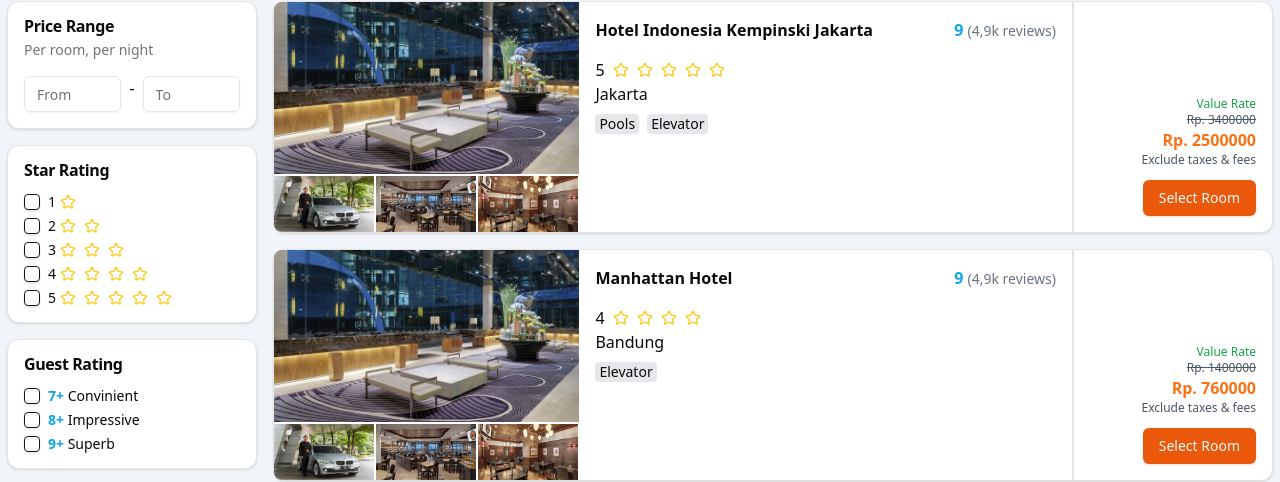
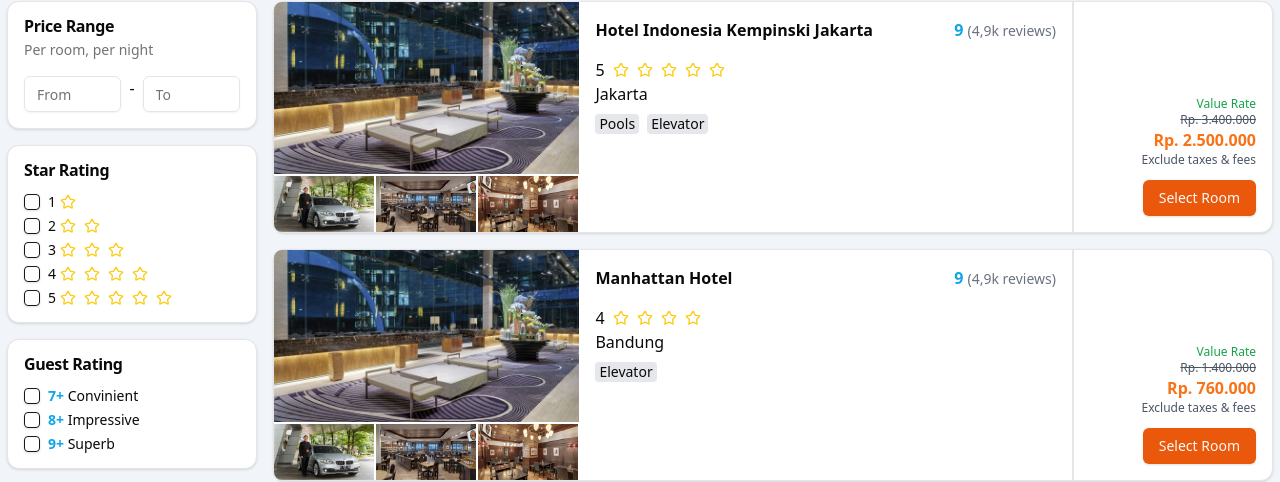
Before and after one commit to kanzff/DNA-Travel, a Next.js app: page /hotel in a window 1280 px wide. Shown: the part 219-701 px from the top of the page. Built offline with nearby package versions, Linux system fonts and the light colour scheme.

Commit message:
price filter

```diff
--- a/app/hotel/hotel-card.tsx
+++ b/app/hotel/hotel-card.tsx
@@ -71,8 +71,8 @@
         </div>
         <div className='w-[200px] flex flex-col justify-end p-4 items-end'>
           <p className='text-xs text-green-600'>Value Rate</p>
-          <p className='text-gray-600 text-xs line-through'>Rp. {hotel.old_price}</p>
-          <p className='text-orange-500 font-semibold'>Rp. {hotel.price}</p>
+          <p className='text-gray-600 text-xs line-through'>Rp. {Number(hotel.old_price).toLocaleString("id-ID").replace(/,/g, ".")}</p>
+          <p className='text-orange-500 font-semibold'>Rp. {Number(hotel.price).toLocaleString("id-ID").replace(/,/g, ".")}</p>
           <p className='text-gray-600 text-xs'>Exclude taxes & fees</p>
           <Button className='mt-3 bg-orange-600 '>Select Room</Button>
         </div>
--- a/app/hotel/page.tsx
+++ b/app/hotel/page.tsx
@@ -26,11 +26,14 @@
     star: [],
     rating: [],
     tags: [],
+    minPrice: "",
+    maxPrice: ""
   });
 
   useEffect(() => {
     console.log('ini filt', filters)
   }, [filters])
+
   // Handle checkbox change
   const handleCheckboxChange = (category, value) => {
     setFilters((prev) => {
@@ -38,6 +41,14 @@
       updated.has(value) ? updated.delete(value) : updated.add(value);
       return { ...prev, [category]: Array.from(updated) };
     });
+  };
+
+  const handlePriceChange = (e) => {
+    const { name, value } = e.target;
+    setFilters((prev) => ({
+      ...prev,
+      [name]: value
+    }));
   };
 
   // Filter hotels based on selected filters
@@ -54,7 +65,11 @@
       ? filters.tags.some((tag) => hotel.tags.includes(tag))
       : true;
 
-    return matchesStar && matchesRating && matchesTags;
+    const matchesPrice =
+      (!filters.minPrice || Number(hotel.price) >= Number(filters.minPrice)) &&
+      (!filters.maxPrice || Number(hotel.price) <= Number(filters.maxPrice));
+
+    return matchesStar && matchesRating && matchesTags && matchesPrice;
   });
 
   return (
@@ -66,9 +81,19 @@
             <CardDescription>Per room, per night</CardDescription>
           </CardHeader>
           <CardContent className='flex gap-2 px-4 pb-4'>
-            <Input type="text" placeholder="From" />
+            <Input
+              value={filters.minPrice}
+              onChange={handlePriceChange}
+              type="text"
+              name="minPrice"
+              placeholder="From" />
             <p className=''>-</p>
-            <Input type="text" placeholder="To" />
+            <Input
+              value={filters.maxPrice}
+              onChange={handlePriceChange}
+              type="text"
+              name="maxPrice"
+              placeholder="To" />
           </CardContent>
         </Card>
         {/* <Card className="w-[250px]">
@@ -273,7 +298,7 @@
           </CardContent>
         </Card>
       </div>
-      <div className='flex flex-col gap-4'>
+      <div className='flex flex-col gap-4 min-w-[1000px]'>
         {
           filteredHotels.map((hotel, i) => {
             return (
```
